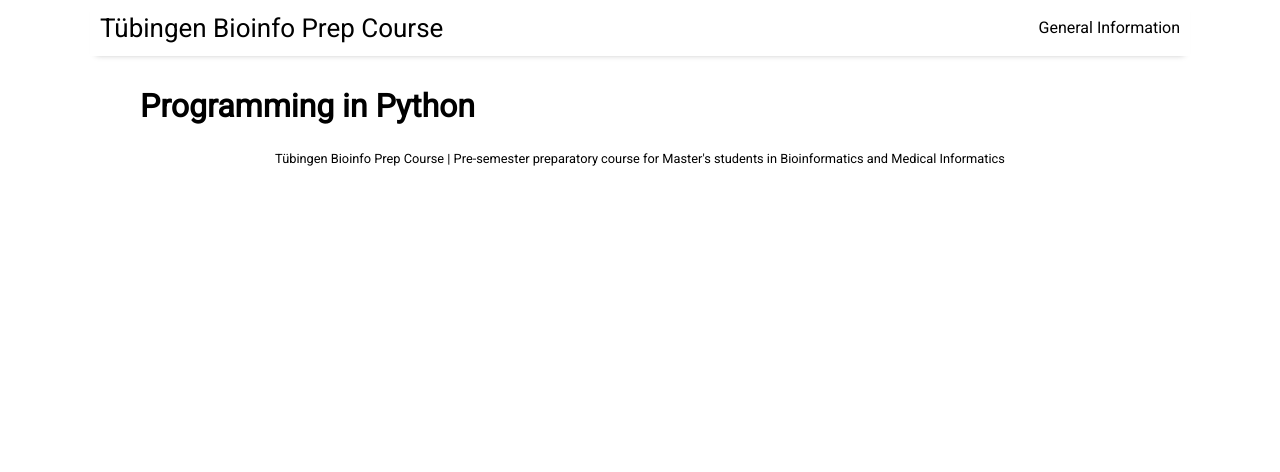
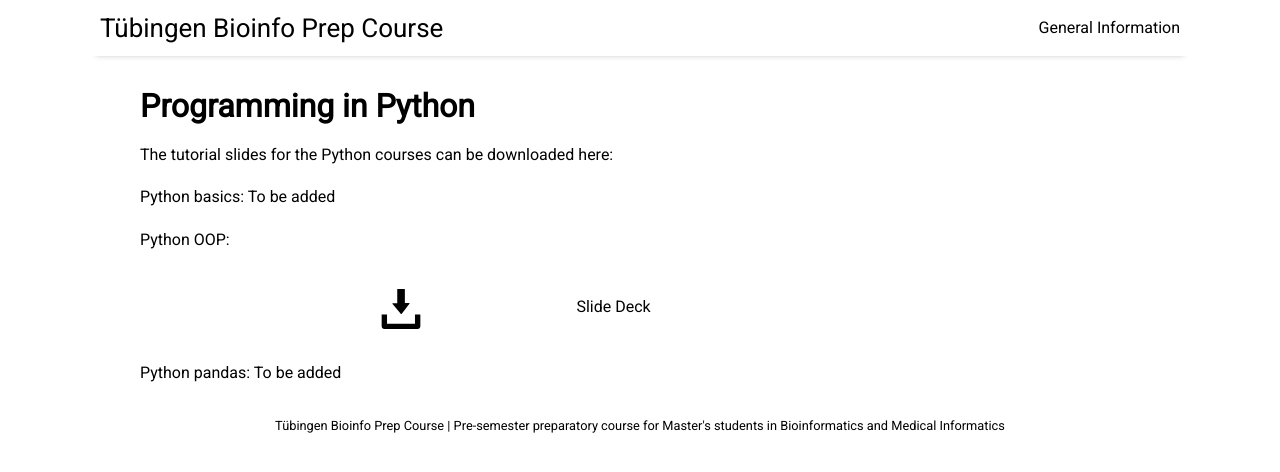
Before and after one commit to BioInfPrep/bioinfprep.github.io, a Jekyll site: the page built from _posts/0500-01-01-python.md, in a window 1280 px wide. Shown: the top 472 px of the page. Built offline with Jekyll 4.4.1, drawn with Linux system fonts in a browser that asks for light colours; nearby versions of some CDN libraries.

Commit message:
[ADD] python oop slides, minor changes

```diff
--- a/_posts/0500-01-01-python.md
+++ b/_posts/0500-01-01-python.md
@@ -1,8 +1,21 @@
 ---
 layout: post
 title: "Programming in Python"
-author: "Paul Le"
+author: "Oliver Alka"
 categories: hidden
 tags: [topic]
 image: python.jpg
 ---
+
+The tutorial slides for the Python courses can be downloaded here:
+
+Python basics:
+To be added
+
+Python OOP:
+<table style="border-collapse: collapse; border:none; max-width:800px; margin:auto">
+<tr><td style="border:none"><a href="BioInfPrep_Python_OOP"><img style="width:40px;" src="/assets/img/save-file.svg" alt="download"/></a></td><td style="border:none">Slide Deck</td></tr>
+</table>
+
+Python pandas:
+To be added
```
Also changed, not shown: _posts/0700-01-01-git.md (+1 -1 lines), _posts/0800-01-01-unix-linux.md (+1 -1 lines), 1 other file.
